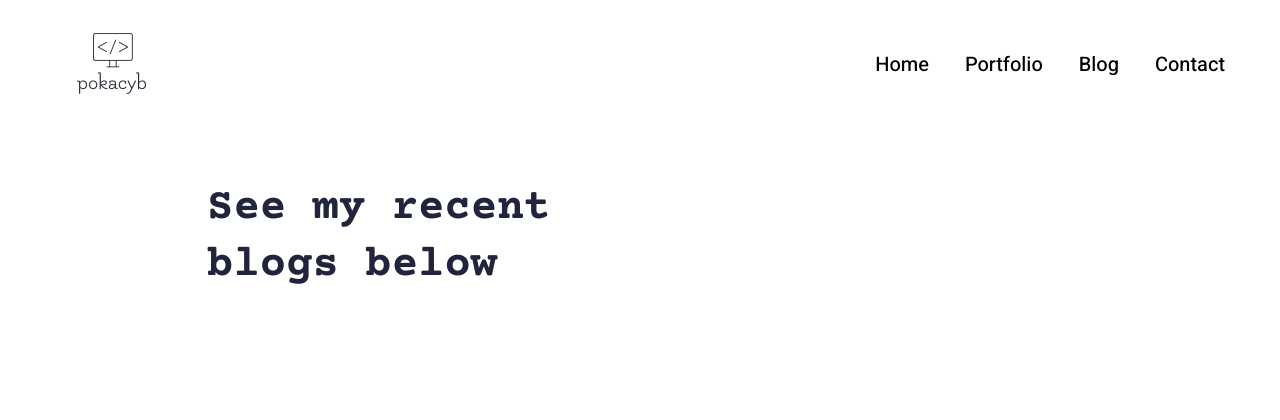
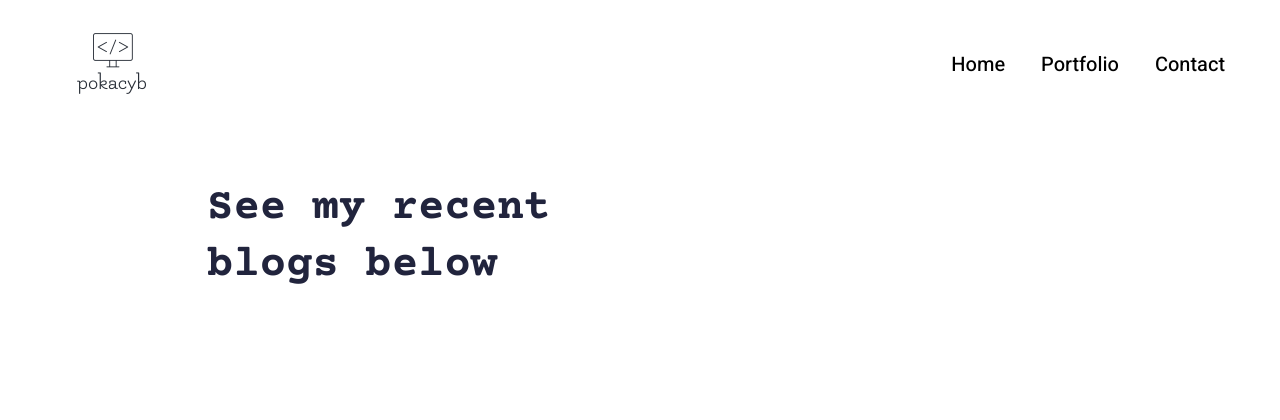
Before and after one commit to pokacyb/pokafolio, a Django app: page /blog/ in a window 1280 px wide. Shown: the top 420 px of the page. Run offline with Django 3.2, Linux system fonts and the light colour scheme; data that the repository does not hold is empty; some libraries are stand-ins or nearby versions.

Commit message:
Remove blog from nav bar

```diff
--- a/main/templates/main/partials/nav.html
+++ b/main/templates/main/partials/nav.html
@@ -20,7 +20,7 @@ Start Navigation Bar
                 <ul>
                 <li><a href="{%url 'main:home'%}">Home</a></li>
                 <li><a href="{%url 'main:portfolios' %}">Portfolio</a></li>
-                <li><a href="{% url 'main:blogs' %}">Blog</a></li>
+                <!-- <li><a href="{% url 'main:blogs' %}">Blog</a></li> -->
                 <li><a href="{%url 'main:contact'%}">Contact</a></li>
                 </ul>
             </div>
```
